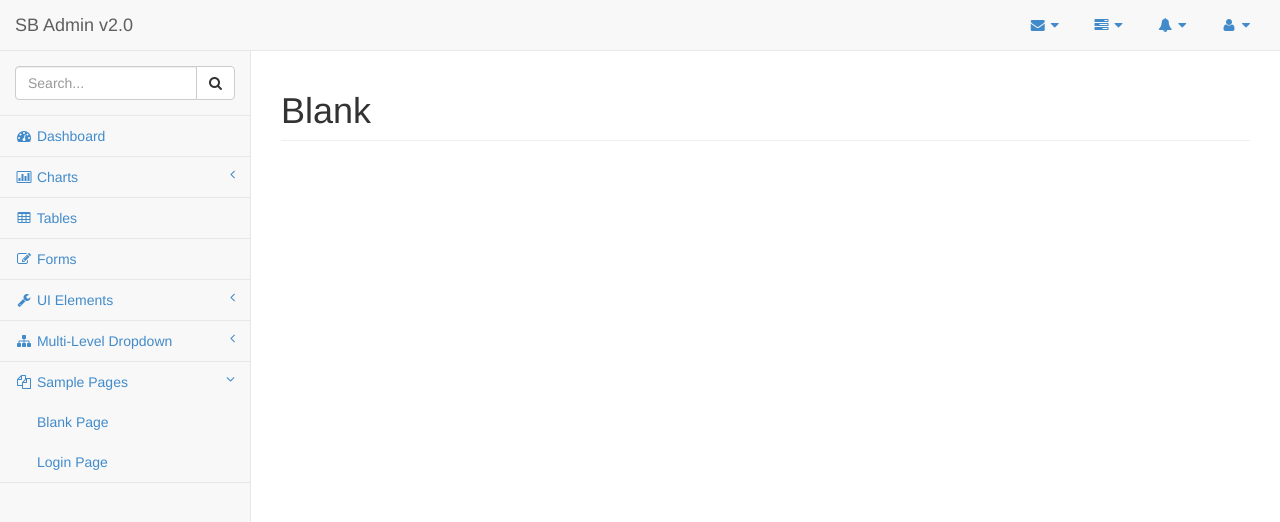
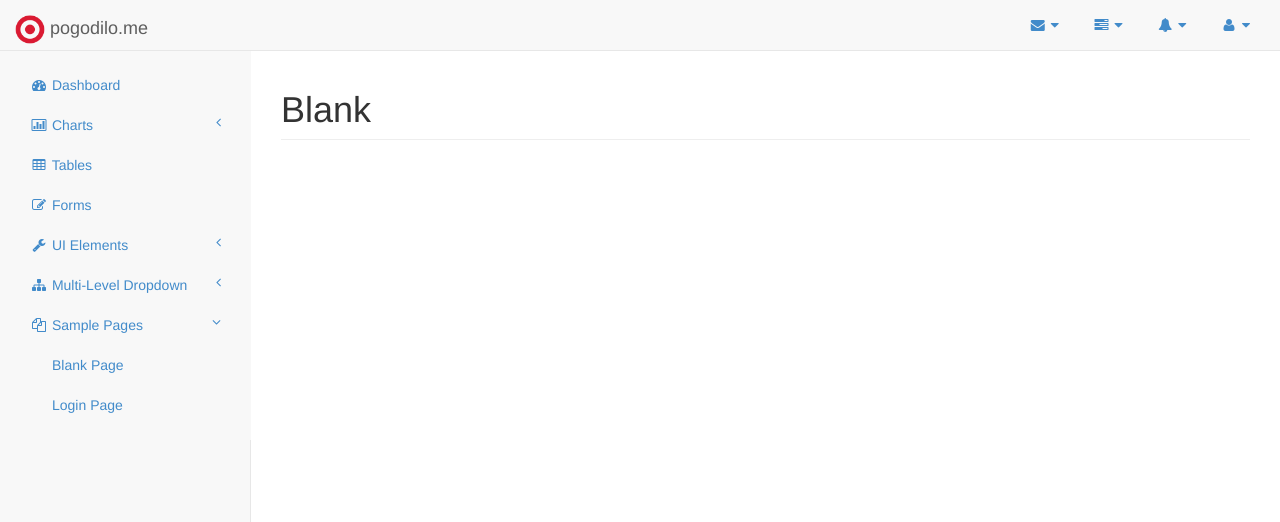
Before and after one commit to dflis/pogodilo-me, a plain HTML site: page public/home/blank.html in a window 1280 px wide. Shown: the top 522 px of the page. Drawn offline with Linux system fonts and the light colour scheme.

Commit message:
* dodan custom.css koji će se koristiti za sve css klase koje ćemo sami napraviti * fiksiran navbar * fiksiran sidebar * dodan favicon * dodan logo

```diff
--- a/public/home/blank.html
+++ b/public/home/blank.html
@@ -15,6 +15,7 @@
     <!-- Core CSS - Include with every page -->
     <link href="css/bootstrap.min.css" rel="stylesheet">
     <link href="font-awesome/css/font-awesome.css" rel="stylesheet">
+    <link href="css/custom.css" rel="stylesheet">
 
     <!-- Page-Level Plugin CSS - Blank -->
 
@@ -27,7 +28,7 @@
 
     <div id="wrapper">
 
-        <nav class="navbar navbar-default navbar-static-top" role="navigation" style="margin-bottom: 0">
+        <nav class="navbar navbar-default navbar-fixed-top" role="navigation" style="margin-bottom: 0">
             <div class="navbar-header">
                 <button type="button" class="navbar-toggle" data-toggle="collapse" data-target=".sidebar-collapse">
                     <span class="sr-only">Toggle navigation</span>
@@ -35,7 +36,7 @@
                     <span class="icon-bar"></span>
                     <span class="icon-bar"></span>
                 </button>
-                <a class="navbar-brand" href="index.html">SB Admin v2.0</a>
+                <a class="navbar-brand" href="index.html"><img class="logo" src="image/logo.png"> pogodilo.me</a>
             </div>
             <!-- /.navbar-header -->
 
@@ -252,20 +253,10 @@
         </nav>
         <!-- /.navbar-static-top -->
 
-        <nav class="navbar-default navbar-static-side" role="navigation">
+        <nav class="navbar-default sidebar-search sidebar-nav" role="navigation">
             <div class="sidebar-collapse">
                 <ul class="nav" id="side-menu">
-                    <li class="sidebar-search">
-                        <div class="input-group custom-search-form">
-                            <input type="text" class="form-control" placeholder="Search...">
-                            <span class="input-group-btn">
-                                <button class="btn btn-default" type="button">
-                                    <i class="fa fa-search"></i>
-                                </button>
-                            </span>
-                        </div>
-                        <!-- /input-group -->
-                    </li>
+
                     <li>
                         <a href="index.html"><i class="fa fa-dashboard fa-fw"></i> Dashboard</a>
                     </li>
--- /dev/null
+++ b/public/home/css/custom.css
@@ -0,0 +1,13 @@
+body{
+    padding-top: 50px;
+}
+
+.logo{
+    width: 30px;
+}
+
+
+.sidebar-nav {
+    position: fixed;
+    width: 251px
+}
--- a/public/home/css/sb-admin.css
+++ b/public/home/css/sb-admin.css
@@ -96,7 +96,7 @@
 
 /* Sidebar Menu Styles */
 
- .sidebar-search {
+.sidebar-search {
     padding: 15px;
 }
 
```
Also changed, not shown: public/home/css/bootstrap.css.
